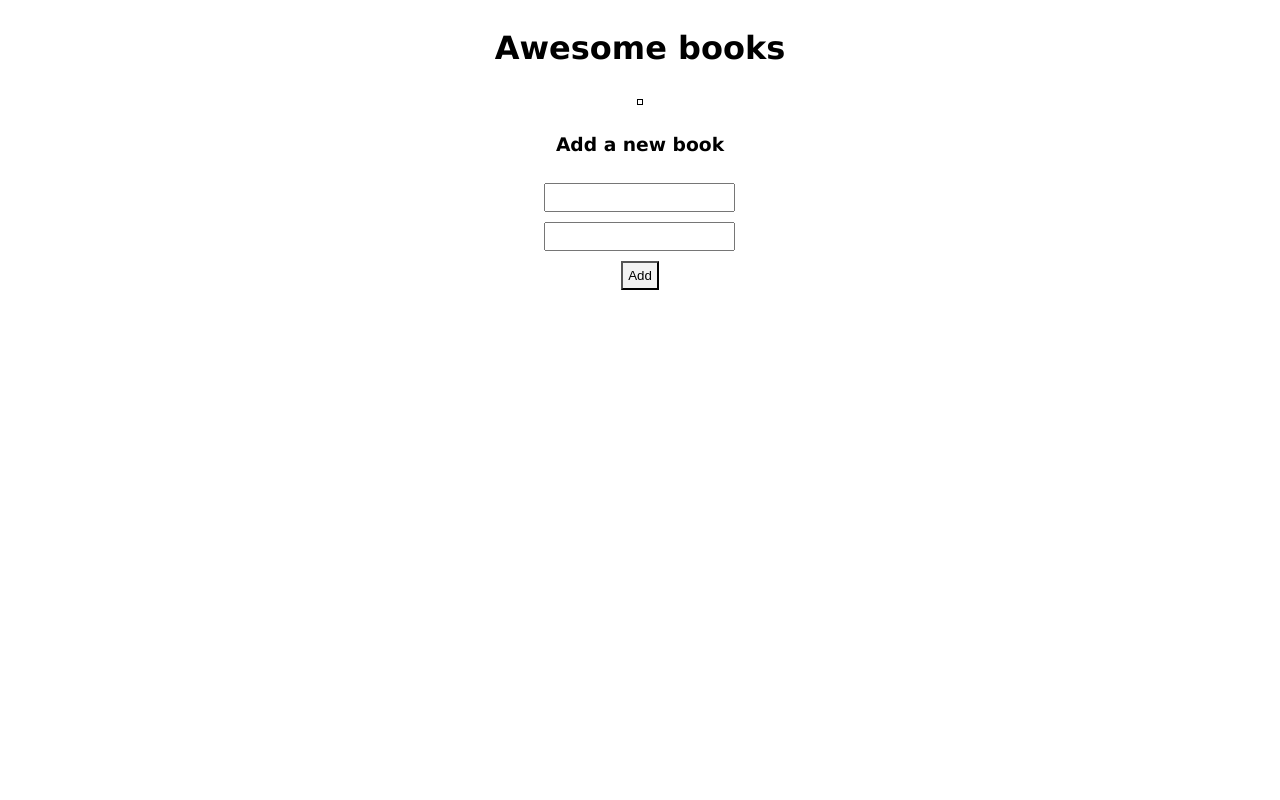
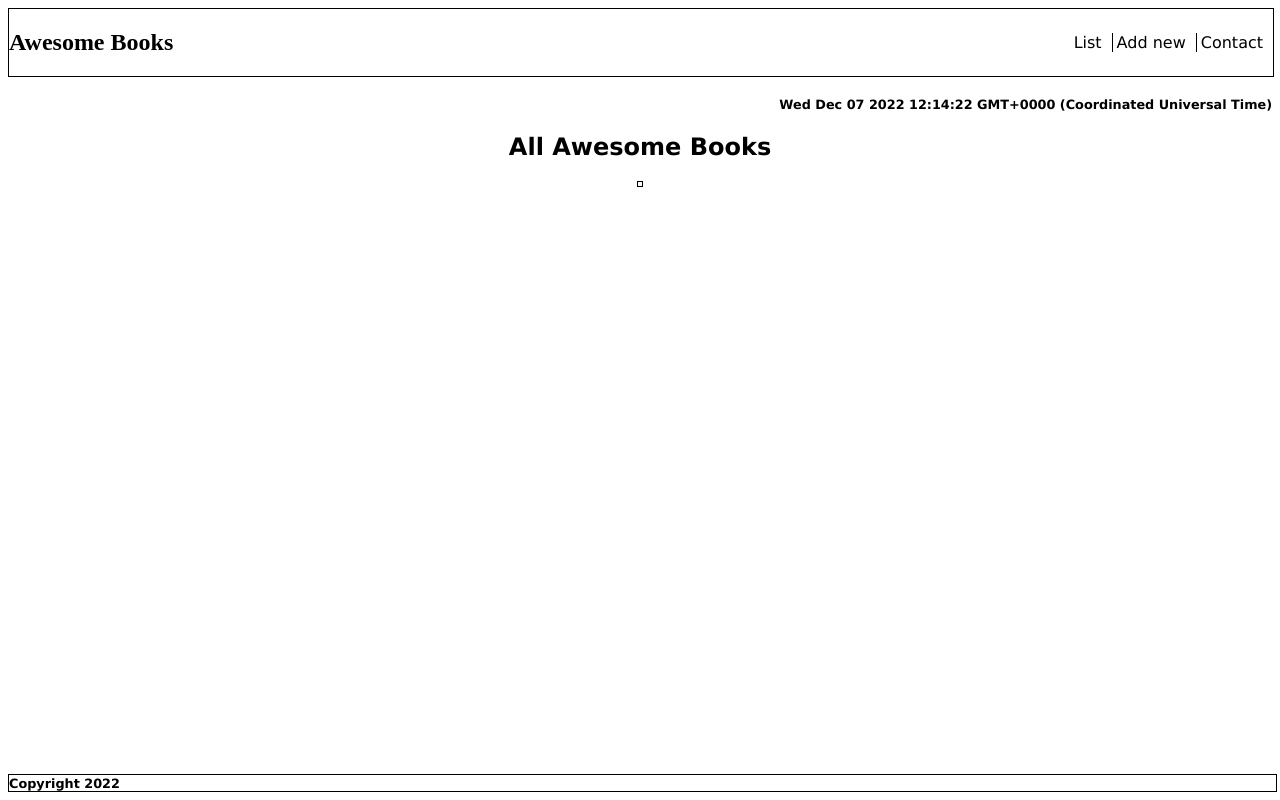
Before and after one commit to danielsafari143/jsCourses, a website: page index.html in a window 1280 px wide. Drawn offline with Linux system fonts and the light colour scheme.

Commit message:
first commit

```diff
--- a/index.html
+++ b/index.html
@@ -7,16 +7,45 @@
 <link rel="stylesheet" href="style.css">
 </head>
 <body>
-	<div class="container">
-		<h1>Awesome books</h1>
-		<div class="boo">
+	<header>
+		<h2>Awesome Books</h2>
+		<ul class="links">
+			<li class="links-li" id="list">List</li>
+			<li class="links-li" id="adds"><a>Add new</a></li>
+			<li class="links-li" id="contact">Contact</li>
+		</ul>
+	</header>
+	<main>
+		<p id="clock"></p>
+		<section class="container">
+			<div class="boofirst" id="boofirst">
+				<h1>All Awesome Books</h1>
+				<div class="boo" id="boo">
 					<ul id="books" class="bks"></ul>
 				</div>
+			</div>
+
+			<div class="addBook" id="addBook">
 				<h3>Add a new book</h3>
 				<input type="text" id="name" name="author">
 				<input type="text" id="title" name="title">
 				<button class="Add" id="add" onclick="bi.add('name' , 'title')">Add</button>
 			</div>
+
+			<div id="contacts">
+				<h3>Contact Informations</h3>
+				<p>Do have any question or you just want to say "Hello" ?<br>you can reach out to us</p><br>
+				<br><ul>
+					<li>Our email:danielsafari143@gmail.com</li>
+					<li>Our phone number:+243 977974591</li>
+					<li>Our address:Levolcan 072,Goma, DR Congo</li>
+				</ul>
+			</div>
+		</section>
+	</main>
+	<footer>
+		<p>Copyright 2022</p>
+	</footer>
 </body>
 	<script src="index.js"></script>
 </html>
--- a/index.js
+++ b/index.js
@@ -6,6 +6,10 @@ class Library {
   }
 
   display(initialObj, arg) {
+    const date = new Date();
+    document.getElementById('addBook').style.display = 'none';
+    document.getElementById('contacts').style.display = 'none';
+    document.getElementById('clock').innerHTML = date;
     if (arg === null && initialObj !== null) {
       for (let i = 0; i < initialObj.length; i += 1) {
         document.getElementById('books').innerHTML += `
@@ -67,8 +71,25 @@ class Library {
       document.getElementById(author).value = '';
       document.getElementById(title).value = '';
       this.display(null, JSON.parse(localStorage.getItem('datas')));
+      document.getElementById('boofirst').style.display = 'flex';
     }
   }
 }
 const bi = new Library();
 bi.display(JSON.parse(localStorage.getItem('datas')), null);
+
+document.getElementById('adds').addEventListener('click', () => {
+  document.getElementById('addBook').style.display = 'flex';
+  document.getElementById('contacts').style.display = 'none';
+  document.getElementById('boofirst').style.display = 'none';
+});
+document.getElementById('list').addEventListener('click', () => {
+  document.getElementById('addBook').style.display = 'none';
+  document.getElementById('contacts').style.display = 'none';
+  document.getElementById('boofirst').style.display = 'flex';
+});
+document.getElementById('contact').addEventListener('click', () => {
+  document.getElementById('addBook').style.display = 'none';
+  document.getElementById('boofirst').style.display = 'none';
+  document.getElementById('contacts').style.display = 'flex';
+});
--- a/style.css
+++ b/style.css
@@ -37,6 +37,7 @@ p {
   justify-content: center;
   align-items: center;
   gap: 10px;
+  width: 100%;
 }
 
 input,
@@ -48,12 +49,15 @@ button {
   background-color: #f2f2f2;
 }
 
-body {
+main {
   display: flex;
   flex-direction: column;
   justify-content: center;
   align-items: center;
   text-align: center;
+  padding-top: 20px;
+  padding-bottom: 20px;
+  box-sizing: border-box;
 }
 
 h3,
@@ -77,6 +81,66 @@ ul {
   background-color: #f2f2f2;
 }
 
-li {
+#clock {
+  text-align: right;
+  width: 100%;
+}
+
+.bck,
+.links-li {
   list-style: none;
 }
+
+header {
+  display: flex;
+  flex-direction: row;
+  justify-content: space-between;
+  align-items: center;
+  border: 1px solid black;
+  width: 100%;
+}
+
+.links-li {
+  display: inline;
+  padding-right: 10px;
+  border-right: 1px solid black;
+}
+
+.links-li:hover {
+  cursor: pointer;
+}
+
+#contact {
+  border: none;
+}
+
+footer {
+  position: absolute;
+  bottom: 0;
+  border: 1px solid black;
+  width: 99%;
+  left: 0;
+  margin: inherit;
+}
+
+.addBook {
+  display: flex;
+  flex-direction: column;
+  justify-content: center;
+  align-items: center;
+  gap: 10px;
+}
+
+.boofirst,
+#contacts {
+  display: flex;
+  flex-direction: column;
+  justify-content: center;
+  align-items: center;
+  text-align: left;
+}
+
+#contacts,
+li {
+  font-family: 'Lucida Sans', 'Lucida Sans Regular', 'Lucida Grande', 'Lucida Sans Unicode', Geneva, Verdana, sans-serif;
+}
```
Lines whose indentation alone changed are shown as unchanged.
